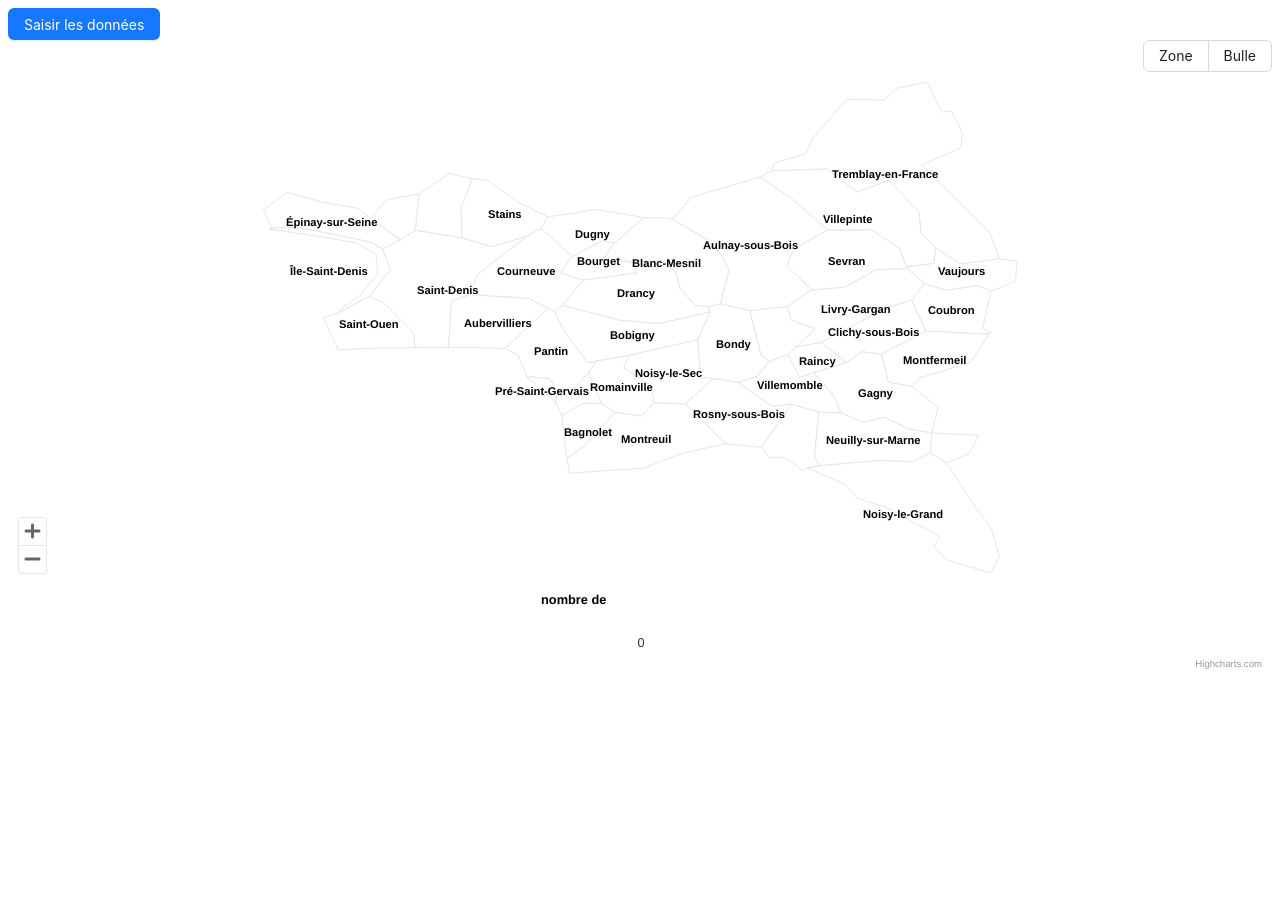
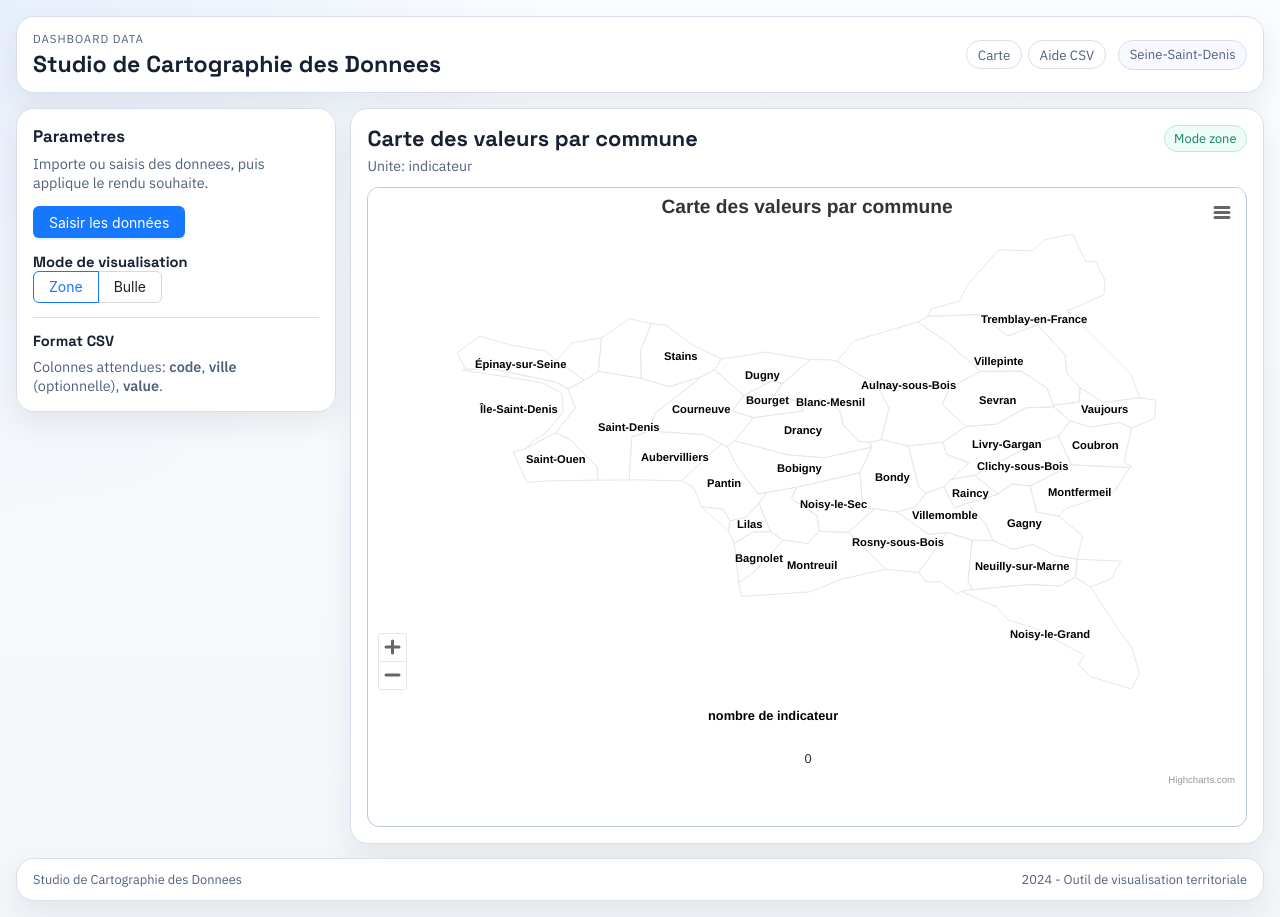
Before and after one commit to mcholl85/Highcharts-Map, a React (Vite) app: page / in a window 1280 px wide. Before the commit the page ends 800 px from the top, so only its background shows below. Built offline with nearby package versions, Linux system fonts and the light colour scheme.

Commit message:
feat(ui): redesign dashboard layout and modernize app shell

```diff
--- a/src/App.tsx
+++ b/src/App.tsx
@@ -3,38 +3,96 @@ import geomap from "../src/constants/maps/seine-saint-denis.json";
 import { MapChart } from "./features/charts/components/MapChart";
 import { MapForm } from "./features/charts/components/MapForm";
 import { useDataCharts } from "./features/charts/hooks/useDataCharts";
-import { Radio, Row } from "antd";
+import { Radio } from "antd";
 import { BubbleMapChart } from "./features/charts/components/BubbleMapChart";
 
 function App() {
   const { data, label, title, submitDataCharts } = useDataCharts(geomap);
   const [isBubbleMap, setIsBubbleMap] = useState(false);
+  const chartTitle = title || "Carte des valeurs par commune";
+  const chartLabel = label || "indicateur";
+  const currentYear = new Date().getFullYear();
 
   return (
-    <>
+    <div className="dashboard-shell">
+      <header className="topbar">
+        <div className="topbar-brand">
+          <p className="topbar-kicker">Dashboard data</p>
+          <h1>Studio de Cartographie des Donnees</h1>
+        </div>
+        <nav className="topbar-nav" aria-label="Navigation principale">
+          <a href="#map-view">Carte</a>
+          <a href="#aide">Aide CSV</a>
+        </nav>
+        <p className="topbar-meta">Seine-Saint-Denis</p>
+      </header>
+
+      <main className="dashboard-main">
+        <aside className="control-panel" id="controls">
+          <div className="panel-section">
+            <h2>Parametres</h2>
+            <p>Importe ou saisis des donnees, puis applique le rendu souhaite.</p>
+          </div>
+          <div className="panel-section">
             <MapForm onSubmit={submitDataCharts} data={data} />
-      <br />
-      <Row justify={"end"}>
-        <Radio.Group>
-          <Radio.Button value="Zone" onClick={() => setIsBubbleMap(false)}>
-            Zone
-          </Radio.Button>
-          <Radio.Button value="Bulle" onClick={() => setIsBubbleMap(true)}>
-            Bulle
-          </Radio.Button>
+          </div>
+          <div className="panel-section">
+            <h3>Mode de visualisation</h3>
+            <Radio.Group
+              className="mode-toggle"
+              value={isBubbleMap ? "bubble" : "zone"}
+              onChange={(event) => setIsBubbleMap(event.target.value === "bubble")}
+            >
+              <Radio.Button value="zone">Zone</Radio.Button>
+              <Radio.Button value="bubble">Bulle</Radio.Button>
             </Radio.Group>
-      </Row>
+          </div>
+          <div className="panel-section panel-note" id="aide">
+            <h3>Format CSV</h3>
+            <p>
+              Colonnes attendues: <strong>code</strong>,{" "}
+              <strong>ville</strong> (optionnelle), <strong>value</strong>.
+            </p>
+          </div>
+        </aside>
+
+        <section className="map-panel" id="map-view">
+          <div className="map-panel-header">
+            <div>
+              <h2>{chartTitle}</h2>
+              <p>Unite: {chartLabel}</p>
+            </div>
+            <div className="map-actions">
+              <span className="map-status">
+                {isBubbleMap ? "Mode bulle" : "Mode zone"}
+              </span>
+            </div>
+          </div>
+          <div className="map-frame">
             {isBubbleMap ? (
               <BubbleMapChart
                 data={data}
                 geoMap={geomap}
-          title={title}
-          label={label}
+                title={chartTitle}
+                label={chartLabel}
               />
             ) : (
-        <MapChart data={data} geoMap={geomap} title={title} label={label} />
+              <MapChart
+                data={data}
+                geoMap={geomap}
+                title={chartTitle}
+                label={chartLabel}
+              />
             )}
-    </>
+          </div>
+        </section>
+      </main>
+
+      <footer className="footerbar">
+        <p>Studio de Cartographie des Donnees</p>
+        <p>{currentYear} - Outil de visualisation territoriale</p>
+      </footer>
+    </div>
   );
 }
 
--- a/src/features/charts/components/MapForm.tsx
+++ b/src/features/charts/components/MapForm.tsx
@@ -106,6 +106,7 @@ export const MapForm = ({ onSubmit, data }: MapFormProps) => {
         onCancel={onCancel}
         footer={null}
         width={"100%"}
+        style={{ top: 16 }}
       >
         <Form
           initialValues={formValues}
--- a/src/index.css
+++ b/src/index.css
@@ -1,69 +1,245 @@
+@import url("https://fonts.googleapis.com/css2?family=IBM+Plex+Sans:wght@400;500;600&family=Space+Grotesk:wght@500;700&display=swap");
+
 :root {
-  font-family: Inter, system-ui, Avenir, Helvetica, Arial, sans-serif;
-  line-height: 1.5;
-  font-weight: 400;
+  --bg-page: #f4f6fa;
+  --bg-panel: #ffffff;
+  --line: #d8dfea;
+  --line-strong: #bcc8dc;
+  --text-main: #172133;
+  --text-soft: #50617d;
+  --accent: #0f5edb;
+  --accent-soft: #eaf1fe;
+  --ok: #11845b;
+  --radius-lg: 18px;
+  --radius-md: 12px;
+  --shadow: 0 12px 30px rgba(23, 33, 51, 0.08);
+}
 
-  color-scheme: light dark;
-  color: rgba(255, 255, 255, 0.87);
-  background-color: #242424;
+* {
+  box-sizing: border-box;
+}
 
-  font-synthesis: none;
-  text-rendering: optimizeLegibility;
-  -webkit-font-smoothing: antialiased;
-  -moz-osx-font-smoothing: grayscale;
-  -webkit-text-size-adjust: 100%;
+html,
+body,
+#root {
+  margin: 0;
+  min-height: 100%;
+}
+
+body {
+  min-width: 320px;
+  font-family: "IBM Plex Sans", "Segoe UI", sans-serif;
+  color: var(--text-main);
+  background:
+    radial-gradient(circle at 0 0, rgba(15, 94, 219, 0.08), transparent 35%),
+    linear-gradient(180deg, #fafcff 0%, var(--bg-page) 100%);
 }
 
 a {
-  font-weight: 500;
-  color: #646cff;
-  text-decoration: inherit;
-}
-a:hover {
-  color: #535bf2;
+  color: inherit;
+  text-decoration: none;
 }
 
-body {
-  margin: 0;
+.dashboard-shell {
+  width: min(1400px, calc(100% - 2rem));
+  margin: 1rem auto;
   display: flex;
-  place-items: center;
-  min-width: 320px;
-  min-height: 100vh;
+  flex-direction: column;
+  gap: 0.9rem;
 }
 
-h1 {
-  font-size: 3.2em;
-  line-height: 1.1;
+.topbar,
+.control-panel,
+.map-panel,
+.footerbar {
+  border: 1px solid var(--line);
+  border-radius: var(--radius-lg);
+  background: var(--bg-panel);
+  box-shadow: var(--shadow);
 }
 
-button {
-  border-radius: 8px;
-  border: 1px solid transparent;
-  padding: 0.6em 1.2em;
-  font-size: 1em;
-  font-weight: 500;
-  font-family: inherit;
-  background-color: #1a1a1a;
-  cursor: pointer;
-  transition: border-color 0.25s;
-}
-button:hover {
-  border-color: #646cff;
-}
-button:focus,
-button:focus-visible {
-  outline: 4px auto -webkit-focus-ring-color;
+.topbar {
+  padding: 0.85rem 1rem;
+  display: grid;
+  grid-template-columns: 1fr auto auto;
+  gap: 0.8rem;
+  align-items: center;
 }
 
-@media (prefers-color-scheme: light) {
-  :root {
-    color: #213547;
-    background-color: #ffffff;
+.topbar-kicker {
+  margin: 0;
+  font-size: 0.72rem;
+  letter-spacing: 0.08em;
+  text-transform: uppercase;
+  color: var(--text-soft);
+}
+
+.topbar-brand h1 {
+  margin: 0.2rem 0 0;
+  font-family: "Space Grotesk", "Trebuchet MS", sans-serif;
+  font-size: clamp(1.1rem, 1.8vw, 1.5rem);
+}
+
+.topbar-nav {
+  display: flex;
+  gap: 0.4rem;
+  flex-wrap: wrap;
+}
+
+.topbar-nav a {
+  padding: 0.3rem 0.65rem;
+  border-radius: 999px;
+  border: 1px solid var(--line);
+  color: var(--text-soft);
+  font-size: 0.84rem;
+  background: #fff;
+}
+
+.topbar-nav a:hover {
+  border-color: var(--accent);
+  color: var(--accent);
+}
+
+.topbar-meta {
+  margin: 0;
+  font-size: 0.82rem;
+  color: var(--text-soft);
+  background: #f7f9ff;
+  border: 1px solid var(--line);
+  border-radius: 999px;
+  padding: 0.35rem 0.65rem;
+}
+
+.dashboard-main {
+  display: grid;
+  grid-template-columns: 320px minmax(0, 1fr);
+  gap: 0.9rem;
+  align-items: start;
+}
+
+.control-panel {
+  padding: 1rem;
+  position: sticky;
+  top: 1rem;
+  display: flex;
+  flex-direction: column;
+  gap: 0.9rem;
+}
+
+.panel-section h2,
+.panel-section h3 {
+  margin: 0;
+  font-family: "Space Grotesk", "Trebuchet MS", sans-serif;
+}
+
+.panel-section h2 {
+  font-size: 1.05rem;
+}
+
+.panel-section h3 {
+  font-size: 0.92rem;
+}
+
+.panel-section p {
+  margin: 0.45rem 0 0;
+  color: var(--text-soft);
+  font-size: 0.9rem;
+}
+
+.panel-note {
+  border-top: 1px solid var(--line);
+  padding-top: 0.85rem;
+}
+
+.mode-toggle {
+  display: inline-flex;
+}
+
+.map-panel {
+  padding: 1rem;
+}
+
+.map-panel-header {
+  display: flex;
+  justify-content: space-between;
+  align-items: flex-start;
+  gap: 0.8rem;
+  margin-bottom: 0.75rem;
+}
+
+.map-panel-header h2 {
+  margin: 0;
+  font-family: "Space Grotesk", "Trebuchet MS", sans-serif;
+  font-size: clamp(1.05rem, 1.7vw, 1.4rem);
+}
+
+.map-panel-header p {
+  margin: 0.3rem 0 0;
+  color: var(--text-soft);
+  font-size: 0.88rem;
+}
+
+.map-actions {
+  display: flex;
+  align-items: center;
+  gap: 0.55rem;
+  flex-wrap: wrap;
+  justify-content: flex-end;
+}
+
+.map-status {
+  display: inline-flex;
+  align-items: center;
+  gap: 0.35rem;
+  color: var(--ok);
+  background: #eefcf7;
+  border: 1px solid #bce9d8;
+  border-radius: 999px;
+  padding: 0.25rem 0.6rem;
+  font-size: 0.8rem;
+  white-space: nowrap;
+}
+
+.map-frame {
+  border: 1px solid var(--line-strong);
+  border-radius: var(--radius-md);
+  overflow: hidden;
+  background: #fff;
+  min-height: 640px;
+}
+
+.footerbar {
+  padding: 0.75rem 1rem;
+  display: flex;
+  justify-content: space-between;
+  align-items: center;
+  gap: 0.8rem;
+  font-size: 0.8rem;
+  color: var(--text-soft);
+}
+
+.footerbar p {
+  margin: 0;
+}
+
+@media (max-width: 1060px) {
+  .topbar {
+    grid-template-columns: 1fr;
   }
-  a:hover {
-    color: #747bff;
+
+  .topbar-meta {
+    width: fit-content;
   }
-  button {
-    background-color: #f9f9f9;
+
+  .dashboard-main {
+    grid-template-columns: 1fr;
+  }
+
+  .map-actions {
+    justify-content: flex-start;
+  }
+
+  .control-panel {
+    position: static;
   }
 }
--- a/src/main.tsx
+++ b/src/main.tsx
@@ -1,6 +1,13 @@
 import React from "react";
 import ReactDOM from "react-dom/client";
+import Highcharts from "highcharts/highmaps";
+import Exporting from "highcharts/modules/exporting";
+import OfflineExporting from "highcharts/modules/offline-exporting";
 import App from "./App.tsx";
+import "./index.css";
+
+Exporting(Highcharts);
+OfflineExporting(Highcharts);
 
 ReactDOM.createRoot(document.getElementById("root")!).render(
   <React.StrictMode>
```
Lines whose indentation alone changed are shown as unchanged.
